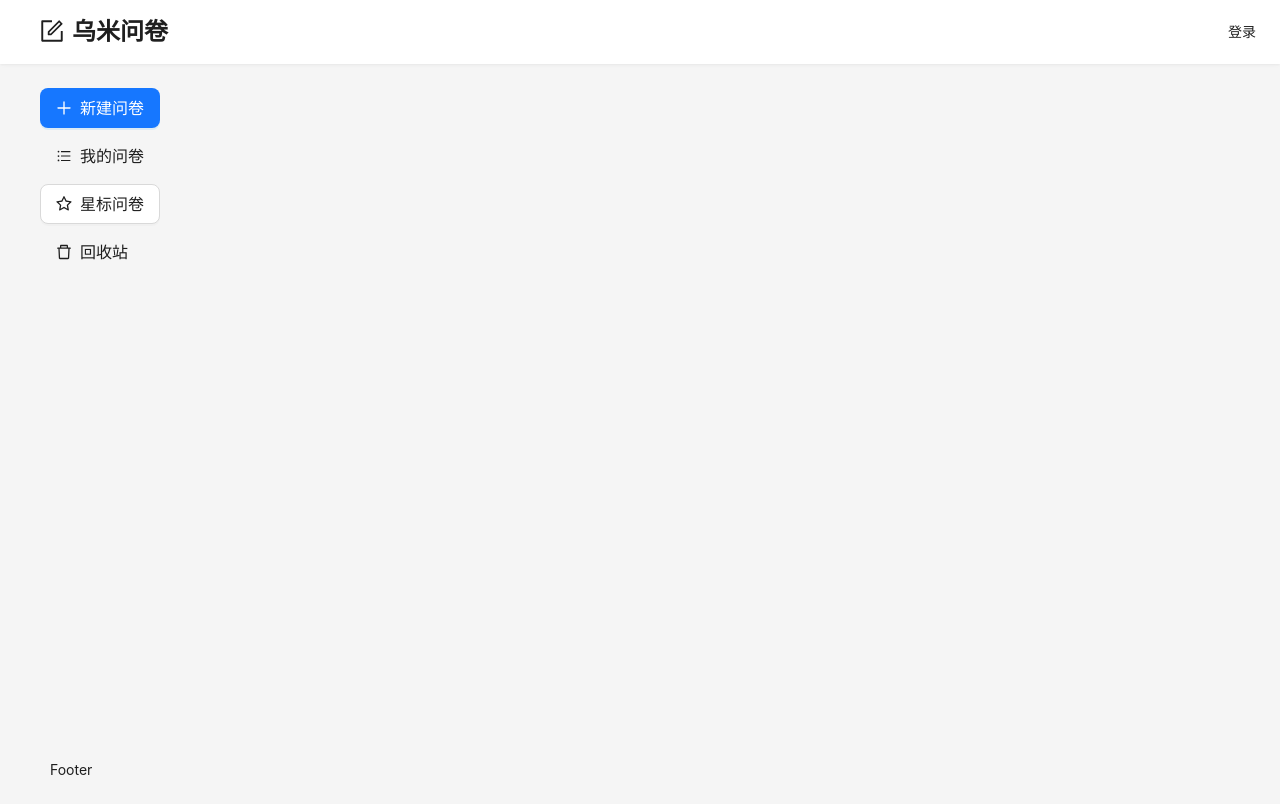
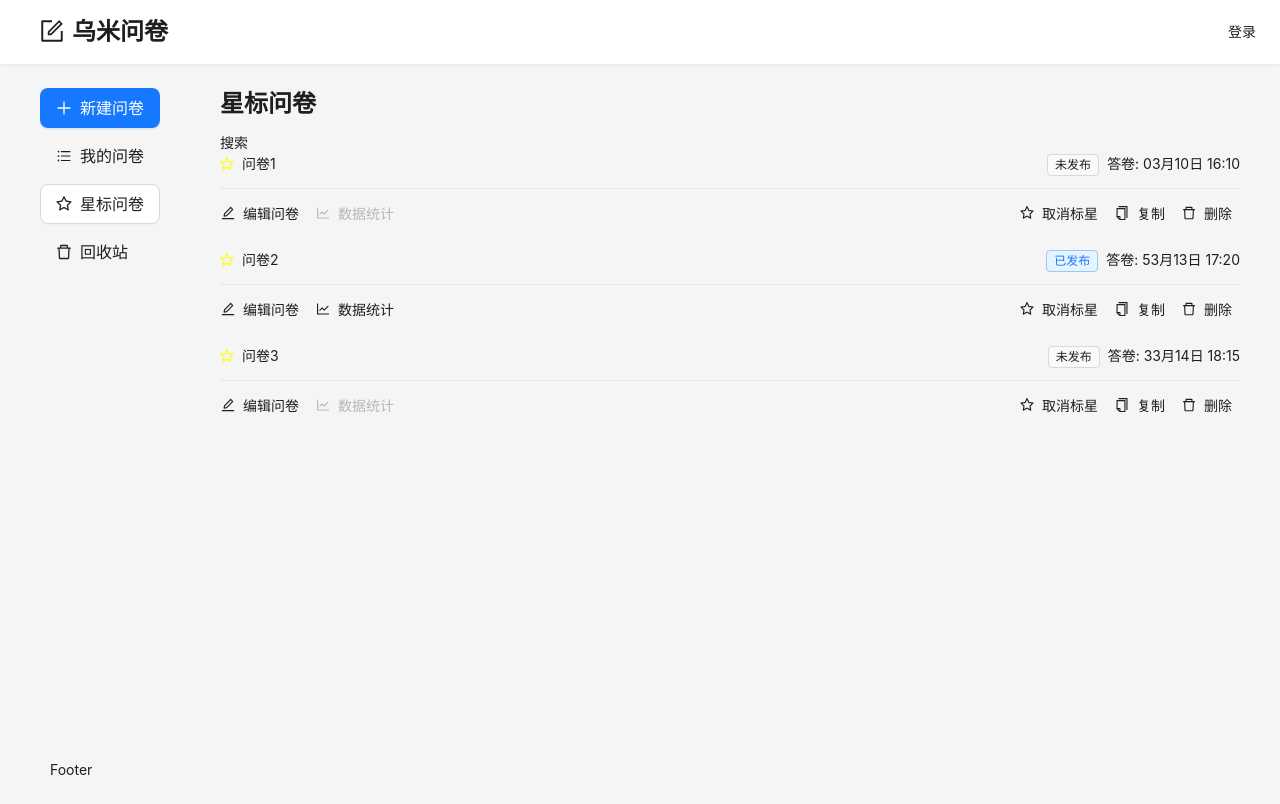
Before and after one commit to Wanmov/wumi-questionnaire, a React (Create React App) app: page /manage/star in a window 1280 px wide. Built offline with nearby package versions, Linux system fonts and the light colour scheme.

Commit message:
feat:Card组件完善,list、star、trash页面搭建

```diff
--- a/src/components/QuestionCard/index.module.scss
+++ b/src/components/QuestionCard/index.module.scss
@@ -0,0 +1,16 @@
+.container {
+  margin-bottom: 24px;
+  .titleBox {
+    display: flex;
+    justify-content: space-between;
+  }
+  .options {
+    display: flex;
+    justify-content: space-between;
+    :global {
+      .ant-btn {
+        padding-left: 0;
+      }
+    }
+  }
+}
--- a/src/components/QuestionCard/index.tsx
+++ b/src/components/QuestionCard/index.tsx
@@ -1,4 +1,8 @@
+import { Button, Divider, Popconfirm, Space, Tag } from 'antd';
 import styles from './index.module.scss';
+import { Link, useNavigate } from 'react-router-dom';
+import { CopyOutlined, DeleteOutlined, EditOutlined, LineChartOutlined, StarOutlined } from '@ant-design/icons';
+import { useState } from 'react';
 
 interface QuestionCardProps {
   _id: string;
@@ -10,26 +14,60 @@ interface QuestionCardProps {
 }
 
 const QuestionCard: React.FC<QuestionCardProps> = (props) => {
-  const { _id, title, createAt, answerCount, isPublished } = props;
+  const { _id, title, createAt, answerCount, isPublished, isStar } = props;
+  const navigate = useNavigate();
+  const [isStarState, setIsStarState] = useState(isStar);
+  const [loading, setLoading] = useState<boolean>(false);
+
+  const duplicate = () => {};
+
+  const deleteCard = () => {};
   return (
     <div className={styles.container}>
       <div className={styles.titleBox}>
-        <div></div>
         <div>
-          {isPublished ? <span>已发布</span> : <span>未发布</span>}
+          <Link to={isPublished ? `/question/stat/${_id}` : `/question/edit/${_id}`}>
+            {isStarState && <StarOutlined style={{ color: 'yellow', marginRight: 8 }} />}
+            {title}
+          </Link>
+        </div>
+        <div>
+          {isPublished ? <Tag color="processing">已发布</Tag> : <Tag>未发布</Tag>}
           <span>答卷: {answerCount}</span>
           <span>{createAt}</span>
         </div>
       </div>
-      <div className={styles.buttonBox}>
-        <div>
-          <button>编辑问卷</button>
-          <button>数据统计</button>
+      <Divider style={{ margin: '12px 0' }} />
+      <div className={styles.options}>
+        <div className={styles.leftOpBox}>
+          <Space>
+            <Button icon={<EditOutlined />} type="text" size="small" onClick={() => navigate(`/question/edit/${_id}`)}>
+              编辑问卷
+            </Button>
+            <Button
+              icon={<LineChartOutlined />}
+              type="text"
+              size="small"
+              onClick={() => navigate(`/question/stat/${_id}`)}
+              disabled={!isPublished}>
+              数据统计
+            </Button>
+          </Space>
         </div>
-        <div>
-          <button>标星</button>
-          <button>复制</button>
-          <button>删除</button>
+        <div className={styles.rightOpBox}>
+          <Space>
+            <Button type="text" icon={<StarOutlined />} size="small">
+              {isStarState ? '取消标星' : '标星'}
+            </Button>
+            <Popconfirm title="确定复制该问卷？" okText="确定" cancelText="取消" onConfirm={duplicate}>
+              <Button type="text" icon={<CopyOutlined />} size="small">
+                复制
+              </Button>
+            </Popconfirm>
+            <Button type="text" icon={<DeleteOutlined />} size="small" onClick={deleteCard}>
+              删除
+            </Button>
+          </Space>
         </div>
       </div>
     </div>
--- a/src/pages/manage/list/index.tsx
+++ b/src/pages/manage/list/index.tsx
@@ -1,4 +1,5 @@
 import { useState } from 'react';
+import { Typography } from 'antd';
 import { useTitle } from 'ahooks';
 import QuestionCard from '../../../components/QuestionCard';
 import styles from './index.module.scss';
@@ -10,6 +11,8 @@ const rowQuestionList = [
   { _id: 'q4', title: '问卷4', isPublished: true, isStar: false, answerCount: 1, createAt: '4月10日 19:30' }
 ];
 
+const { Title } = Typography;
+
 const List: React.FC = () => {
   useTitle('乌米问卷 - 我的问卷');
   const [questionList, setQuestionList] = useState([...rowQuestionList]);
@@ -18,7 +21,7 @@ const List: React.FC = () => {
     <div>
       <div className={styles.header}>
         <div className={styles.title}>
-          <h3>我的问卷</h3>
+          <Title level={3}>我的问卷</Title>
         </div>
         <div className={styles.searchBox}>搜索</div>
       </div>
--- a/src/pages/manage/star/index.tsx
+++ b/src/pages/manage/star/index.tsx
@@ -1,5 +1,39 @@
+import { useState } from 'react';
+import styles from './index.module.scss';
+import { Empty, Typography } from 'antd';
+import QuestionCard from '../../../components/QuestionCard';
+
+const { Title } = Typography;
+
+const rowQuestionList = [
+  { _id: 'q1', title: '问卷1', isPublished: false, isStar: true, answerCount: 0, createAt: '3月10日 16:10' },
+  { _id: 'q2', title: '问卷2', isPublished: true, isStar: true, answerCount: 5, createAt: '3月13日 17:20' },
+  { _id: 'q3', title: '问卷3', isPublished: false, isStar: true, answerCount: 3, createAt: '3月14日 18:15' }
+];
+
 const Star: React.FC = () => {
-  return <></>;
+  const [questionList, setQuestionList] = useState([...rowQuestionList]);
+  return (
+    <div>
+      <div className={styles.header}>
+        <div className={styles.title}>
+          <Title level={3}>星标问卷</Title>
+        </div>
+        <div className={styles.searchBox}>搜索</div>
+      </div>
+      <div className={styles.listContainer}>
+        {questionList.length > 0 ? (
+          questionList.map((item) => {
+            const { _id } = item;
+            return <QuestionCard key={_id} {...item} />;
+          })
+        ) : (
+          <Empty description="暂无数据" />
+        )}
+      </div>
+      <div className={styles.footer}></div>
+    </div>
+  );
 };
 
 export default Star;
--- a/src/pages/manage/trash/index.tsx
+++ b/src/pages/manage/trash/index.tsx
@@ -1,5 +1,98 @@
+import { useState } from 'react';
+import styles from './index.module.scss';
+import { Button, Empty, Modal, Space, Table, Tag, Typography } from 'antd';
+import { ExclamationCircleOutlined } from '@ant-design/icons';
+
+const { Title } = Typography;
+const { confirm } = Modal;
+
+const rowQuestionList = [
+  { _id: 'q1', title: '问卷1', isPublished: false, isStar: true, answerCount: 0, createAt: '3月10日 16:10' },
+  { _id: 'q2', title: '问卷2', isPublished: true, isStar: false, answerCount: 5, createAt: '3月13日 17:20' },
+  { _id: 'q3', title: '问卷3', isPublished: false, isStar: true, answerCount: 3, createAt: '3月14日 18:15' },
+  { _id: 'q4', title: '问卷4', isPublished: true, isStar: false, answerCount: 1, createAt: '4月10日 19:30' }
+];
+
 const Trash: React.FC = () => {
-  return <></>;
+  const [questionList, setQuestionList] = useState([...rowQuestionList]);
+  const [selectedIds, setSelectedIds] = useState<string[]>([]);
+
+  const columns = [
+    {
+      title: '标题',
+      dataIndex: 'title'
+    },
+    {
+      title: '是否发布',
+      dataIndex: 'isPublished',
+      render: (isPublished: boolean) => {
+        return isPublished ? <Tag color="processing">已发布</Tag> : <Tag>未发布</Tag>;
+      }
+    },
+    {
+      title: '答卷数',
+      dataIndex: 'answerCount'
+    },
+    {
+      title: '创建时间',
+      dataIndex: 'createAt'
+    }
+  ];
+
+  const recover = () => {};
+
+  const deleteQuestionnaire = () => {
+    confirm({
+      title: '确认彻底删除该问卷？',
+      icon: <ExclamationCircleOutlined />,
+      content: '删除以后不可以找回',
+      onOk: () => {}
+    });
+  };
+
+  const TrashTable = (
+    <>
+      <div style={{ marginBottom: '16px' }}>
+        <Space>
+          <Button type="primary" disabled={selectedIds.length === 0} onClick={recover}>
+            恢复
+          </Button>
+          <Button danger disabled={selectedIds.length === 0} onClick={deleteQuestionnaire}>
+            彻底删除
+          </Button>
+        </Space>
+      </div>
+      <div style={{ border: '1px solid #e8e8e8' }}>
+        <Table
+          dataSource={questionList}
+          columns={columns}
+          pagination={false}
+          rowKey={(q) => q._id}
+          rowSelection={{
+            type: 'checkbox',
+            onChange: (selectedRowKeys) => {
+              setSelectedIds(selectedRowKeys as string[]);
+            }
+          }}
+        />
+      </div>
+    </>
+  );
+
+  return (
+    <div>
+      <div className={styles.header}>
+        <div className={styles.title}>
+          <Title level={3}>星标问卷</Title>
+        </div>
+        <div className={styles.searchBox}>搜索</div>
+      </div>
+      <div className={styles.listContainer}>
+        {questionList.length > 0 ? TrashTable : <Empty description="暂无数据" />}
+      </div>
+      <div className={styles.footer}></div>
+    </div>
+  );
 };
 
 export default Trash;
```
Also changed, not shown: src/pages/manage/star/index.module.scss (added), src/pages/manage/trash/index.module.scss (added).
